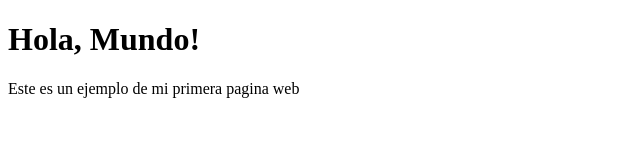
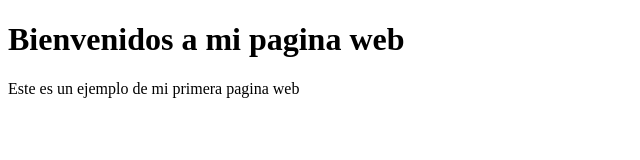
Before and after one commit to AymarXZ2001/PROYECTO, a plain HTML site: page index.html in a window 1280 px wide. Shown: the whole page, without its empty margins (0-640 px from the left). Drawn offline with Linux system fonts and the light colour scheme.

Commit message:
corregir error de gramatica en index.html

```diff
--- a/index.html
+++ b/index.html
@@ -1,9 +1,10 @@
 <!DOCTYPE html>
+<html>
 <head>
 	<title>Mi Página Web</title>
 </head>
 <body>
-        <h1>Hola, Mundo!</h1>
+        <h1>Bienvenidos a mi pagina web</h1>
 	<p>Este es un ejemplo de mi primera pagina web<p>
 </body>
 </html>
```
